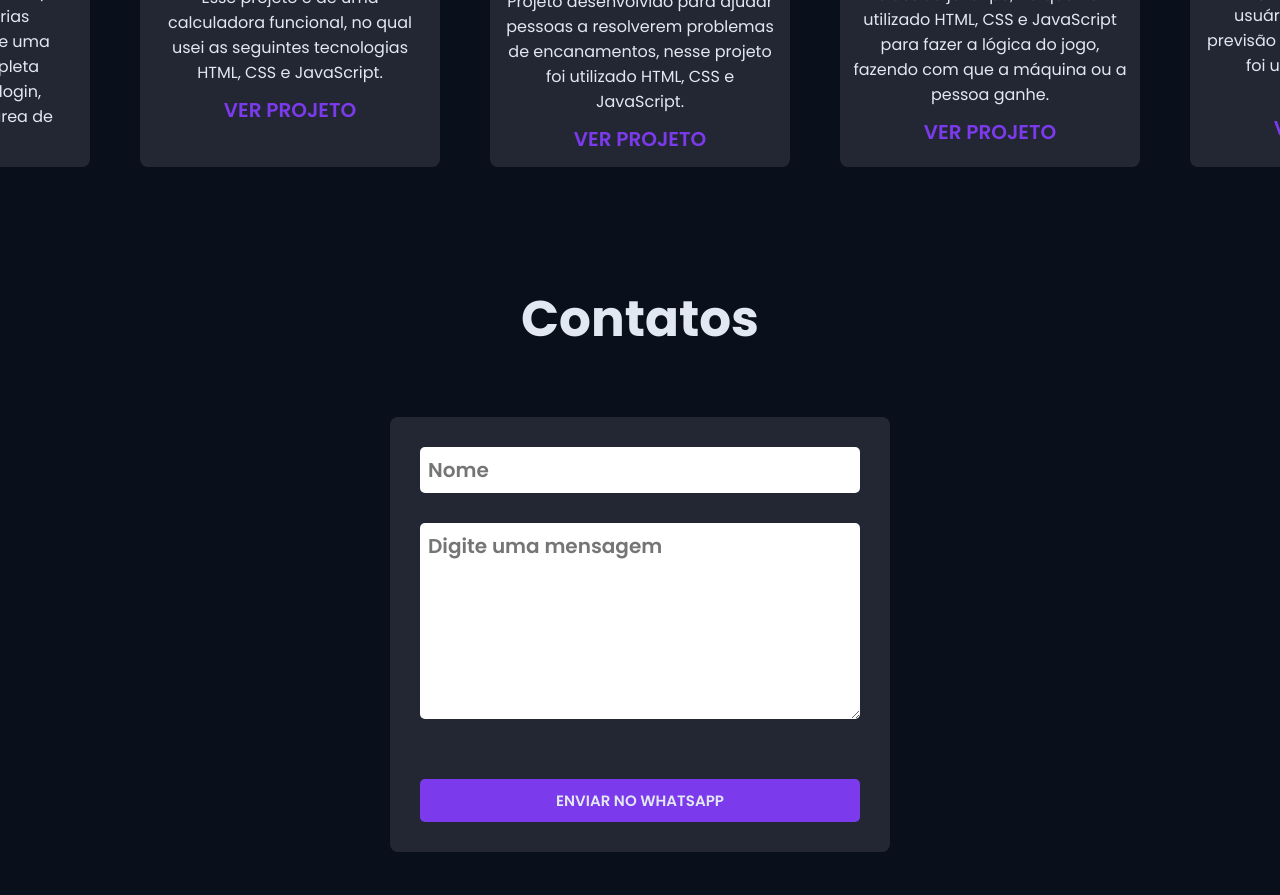
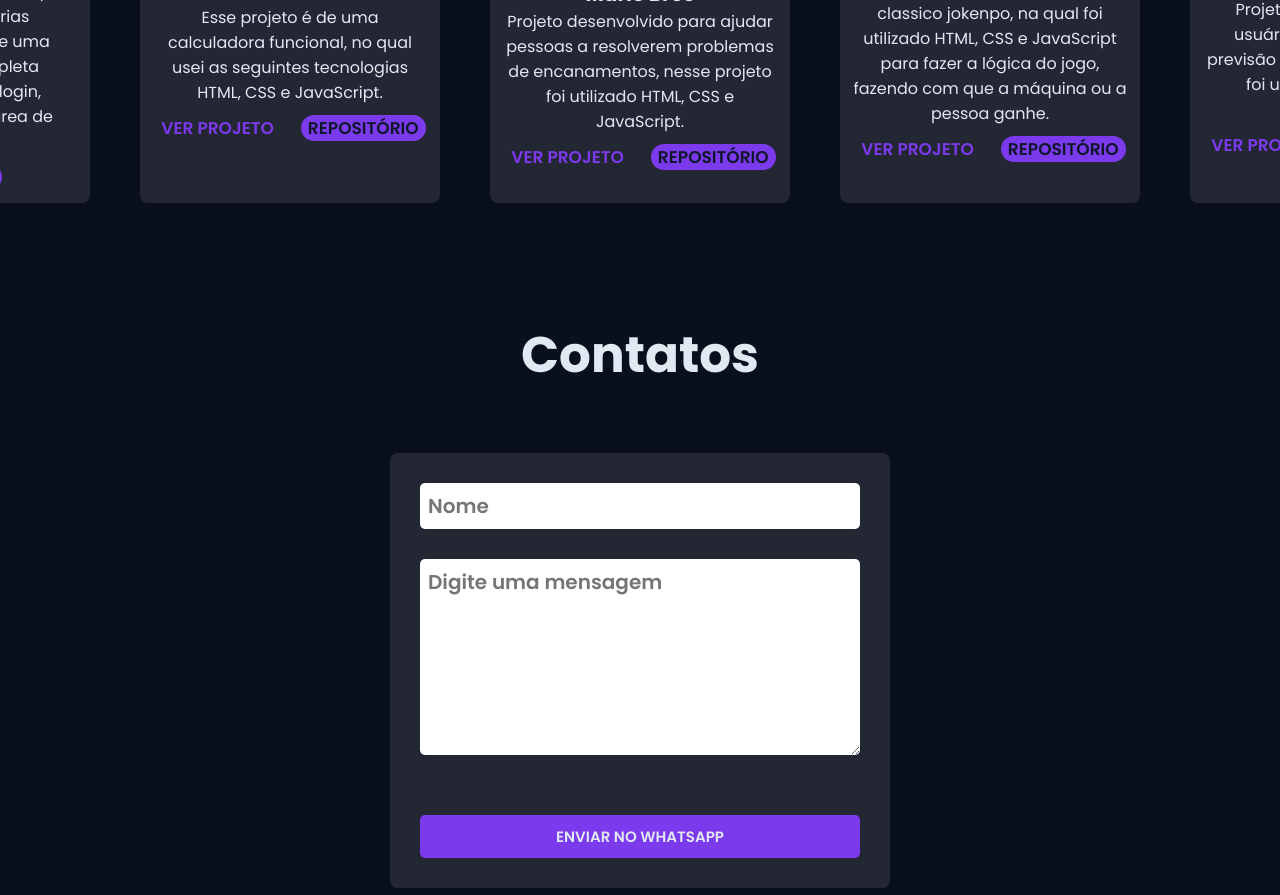
Before and after one commit to BrunoCorreia-hub/segundo-portifolio-sem-usar-react, a plain HTML site: page index.html in a window 1280 px wide. Shown: the part 2022-2917 px from the top of the page. Drawn offline with Linux system fonts and the light colour scheme.

Commit message:
adicionado link repositorio

```diff
--- a/index.html
+++ b/index.html
@@ -50,27 +50,45 @@
                     Node.js e varias bibliotecas.
                     projeto de uma hamburgueria completa contendo seção de login, cadastro, pedidos e area de admin.
                 </p>
+                <a href="https://github.com/BrunoCorreia-hub/projeto-fullstack-devburger.git" class="link-git"
+                    target="_blank">repositório</a>
             </div>
             <div class="caixa-projeto">
                 <img src="./img/calculadora.png" alt="logo-calculadora" class="caixa-projeto-imagem" />
                 <h3 class="caixa-projeto-titulo">Calculadora</h3>
                 <p class="caixa-projeto-paragrafo">Esse projeto é de uma calculadora funcional, no qual usei as
                     seguintes tecnologias HTML, CSS e JavaScript.</p>
-                    <a href="https://brunocorreia-hub.github.io/calculadora/" class="link" target="_blank">ver projeto</a>
+                <div class="caixa-link">
+                    <a href="https://brunocorreia-hub.github.io/calculadora/" class="link" target="_blank">ver
+                        projeto</a>
+                    <a href="https://github.com/BrunoCorreia-hub/calculadora.git" class="link-git"
+                        target="_blank">repositório</a>
+                </div>
             </div>
             <div class="caixa-projeto">
                 <img src="./img/mario-luigi.png" alt="logo-mario-luigi" class="caixa-projeto-imagem" />
                 <h3 class="caixa-projeto-titulo">Mario Bros</h3>
                 <p class="caixa-projeto-paragrafo">Projeto desenvolvido para ajudar pessoas a resolverem problemas de
                     encanamentos, nesse projeto foi utilizado HTML, CSS e JavaScript.</p>
-                    <a href="https://brunocorreia-hub.github.io/projeto-mario-bros/" class="link" target="_blank">ver projeto</a>
+                <div class="caixa-link">
+                    <a href="https://brunocorreia-hub.github.io/projeto-mario-bros/" class="link" target="_blank">ver
+                        projeto</a>
+                    <a href="https://github.com/BrunoCorreia-hub/projeto-mario-bros.git" class="link-git"
+                        target="_blank">repositório</a>
+                </div>
             </div>
             <div class="caixa-projeto">
                 <img src="./img/jokenpo.png" alt="logo-jokenpo" class="caixa-projeto-imagem" />
                 <h3 class="caixa-projeto-titulo">Jokenpo</h3>
                 <p class="caixa-projeto-paragrafo">Esse projeto consiste no jogo classico jokenpo, na qual foi utilizado
                     HTML, CSS e JavaScript para fazer a lógica do jogo, fazendo com que a máquina ou a pessoa ganhe.</p>
-                    <a href="https://brunocorreia-hub.github.io/primeiro-projeto-jokenpo/" class="link" target="_blank">ver projeto</a>
+                <div class="caixa-link">
+                    <a href="https://brunocorreia-hub.github.io/primeiro-projeto-jokenpo/" class="link"
+                        target="_blank">ver
+                        projeto</a>
+                    <a href="https://github.com/BrunoCorreia-hub/primeiro-projeto-jokenpo.git" class="link-git"
+                        target="_blank">repositório</a>
+                </div>
             </div>
             <div class="caixa-projeto">
                 <img src="./img/unnamed.webp" alt="logo-tempo" class="caixa-projeto-imagem" />
@@ -78,7 +96,12 @@
                 <p class="caixa-projeto-paragrafo">Projeto desenvolvido para usuários poderem saber a previsão do tempo.
                     Neste projeto foi utilizado HTML, CSS e JavaScript.
                 </p>
-                <a href="https://brunocorreia-hub.github.io/previsao-tempo/" class="link" target="_blank">Ver Projeto</a>
+                <div class="caixa-link">
+                    <a href="https://brunocorreia-hub.github.io/previsao-tempo/" class="link" target="_blank">Ver
+                        Projeto</a>
+                    <a href="https://github.com/BrunoCorreia-hub/previsao-tempo.git" class="link-git"
+                        target="_blank">repositório</a>
+                </div>
             </div>
 
         </div>
--- a/styles.css
+++ b/styles.css
@@ -242,34 +242,45 @@ button:hover{
     color: var(--azul);
 }
 
+.caixa-link{
+  display: flex;
+  gap: 20px;
+}
+
 .link{
   text-decoration: none;
   text-transform: uppercase;
   color: var(--secundaria);
   font-weight: 600;
-  font-size: 20px;
+  font-size: 17px;
   margin-top: 10px;
   transition: 0.3s;
+  padding: 0 7px;
+  border-radius: 15px;
 }
 
 .link:hover{
   color: var(--azul);
+  box-shadow: 0 0 7px var(--azul);
 }
 
-.link::after{
-  content:'';
-  height: 3px;
-  width: 0;
-  background-color: var(--azul);
-  position: absolute;
-  bottom: 10px;
-  left: 28%;
-  transition: 0.4s;
-  border-radius: 3px;
+.link-git{
+  text-decoration: none;
+  text-transform: uppercase;
+  color: var(--escuro);
+  background-color: var(--secundaria);
+  font-weight: 600;
+  font-size: 17px;
+  margin-top: 10px;
+  transition: 0.3s;
+  padding: 0 7px;
+  border-radius: 15px;
 }
 
-.link:hover::after{
-  width: 45%;
+.link-git:hover{
+  background: transparent;
+  box-shadow: 0 3px 5px var(--secundaria);
+  color: var(--azul);
 }
 
 @media (max-width: 1100px){
@@ -372,3 +383,36 @@ button:hover{
       font-size: 14px;
     }
   }
+
+@media (max-width: 940px) and (orientation: landscape){
+  .navegacao{
+    position: fixed;
+    top: 0;
+  }
+
+  .link-navegacao{
+    font-size: 15px;
+  }
+
+  .cabecalho{
+    margin-top: 100px;
+    gap: 5px;
+  }
+
+  .imagem-cabecalho{
+    max-width: 160px;
+  }
+
+  .titulo-cabecalho{
+    font-size: 40px;
+  }
+
+  .paragrafo-cabecalho{
+    font-size: 35px;
+  }
+
+  .secao{
+
+
+  }
+}
```
Also changed, not shown: img/github.png (added).
